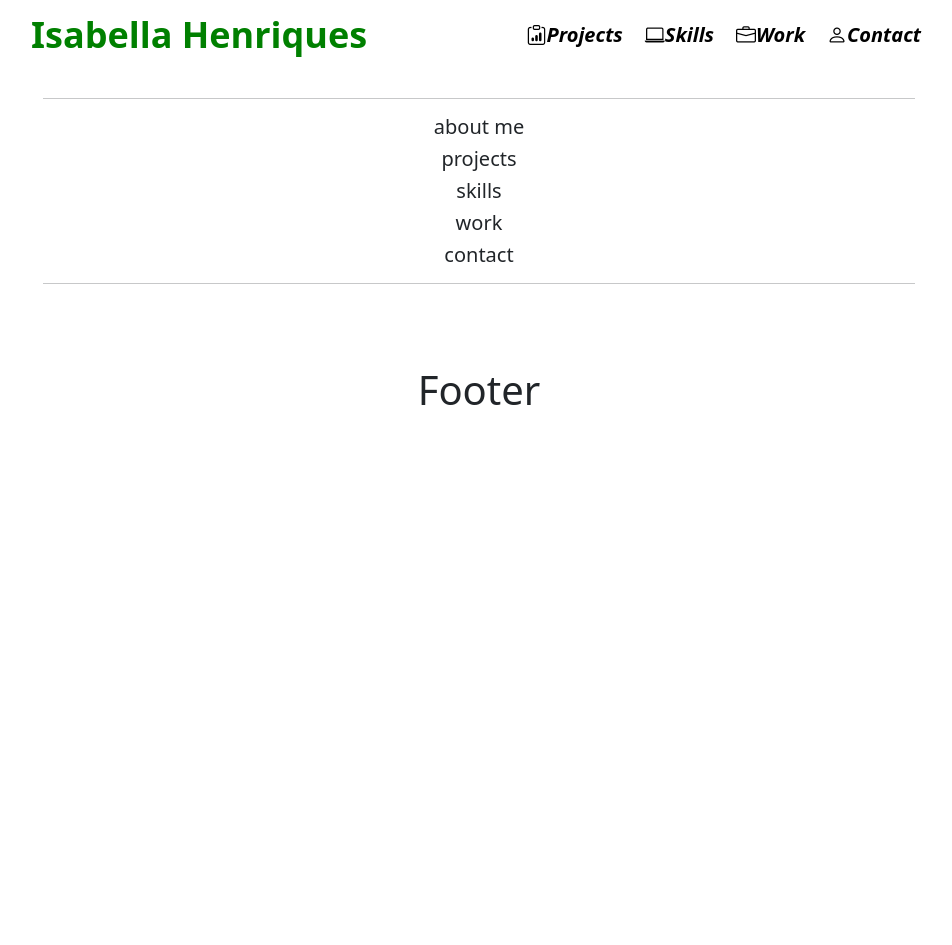
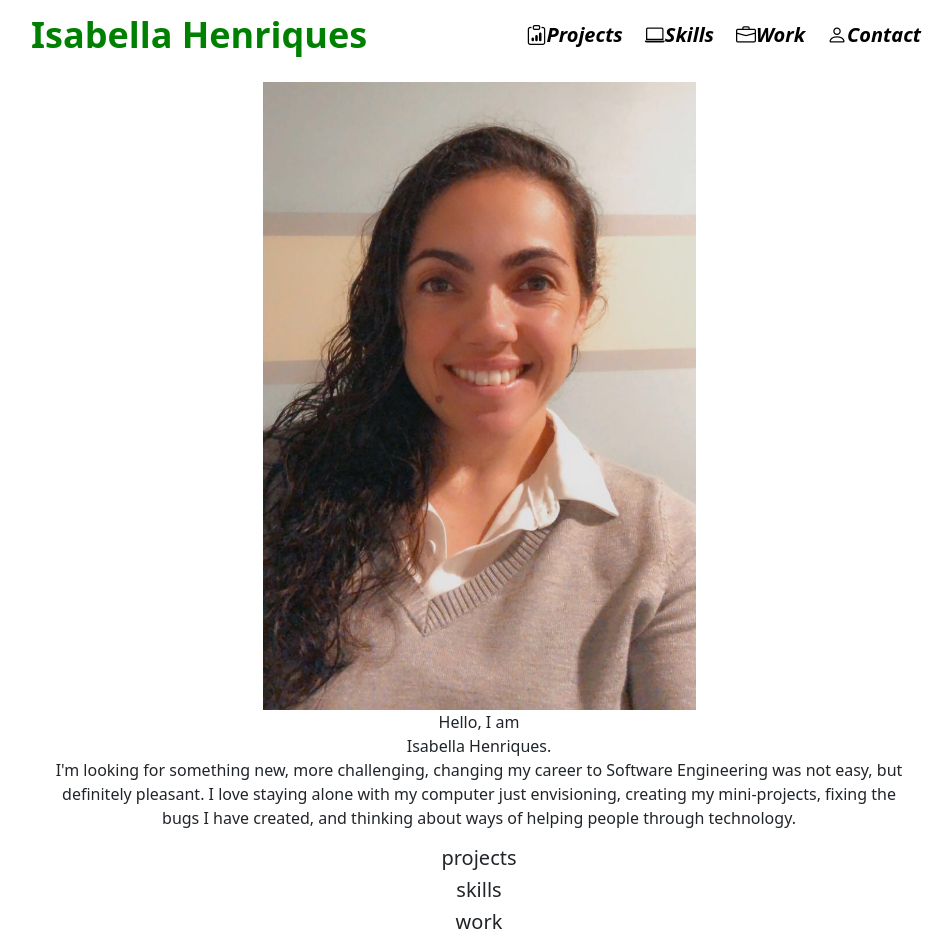
Before and after one commit to isabellagh/my-portfolio1, a React (Create React App) app: page / in a window 1280 px wide. Shown: the top 945 px of the page, without its empty margins (161-1113 px from the left). Before the commit the page ends 800 px from the top, so only its background shows below. Built offline with nearby package versions, Linux system fonts and the light colour scheme.

Commit message:
added profile-pic + about me some text

```diff
--- a/src/components/body/about/about.js
+++ b/src/components/body/about/about.js
@@ -1,11 +1,25 @@
-import React from 'react'
+import React from "react";
+import "./about.css";
 
 function about() {
-    return (
-        <div>
-            <h5>about me</h5>
-        </div>
-    )
+  return (
+    <div className="about">
+      <div className="about-picture">
+          <img src={require("../../../assets/profile.png").default} className="profile-picture" alt="" />
+      </div>
+      <div className="about-info">
+        <p>
+          Hello, I am
+          <br /> <span>Isabella Henriques.</span>
+          <br /> I'm looking for something new, more challenging, changing my
+          career to Software Engineering was not easy, but definitely pleasant.
+          I love staying alone with my computer just envisioning, creating my
+          mini-projects, fixing the bugs I have created, and thinking about ways
+          of helping people through technology.
+        </p>
+      </div>
+    </div>
+  );
 }
 
-export default about
+export default about;
--- a/src/components/body/body.js
+++ b/src/components/body/body.js
@@ -9,7 +9,6 @@ import Contact from "./contact/contact";
 function Body() {
   return (
     <div className="body">
-    <hr />
     <section>
       <About />
     </section>
```
Also changed, not shown: src/assets/profile.png (added), src/components/body/about/about.css (added).
